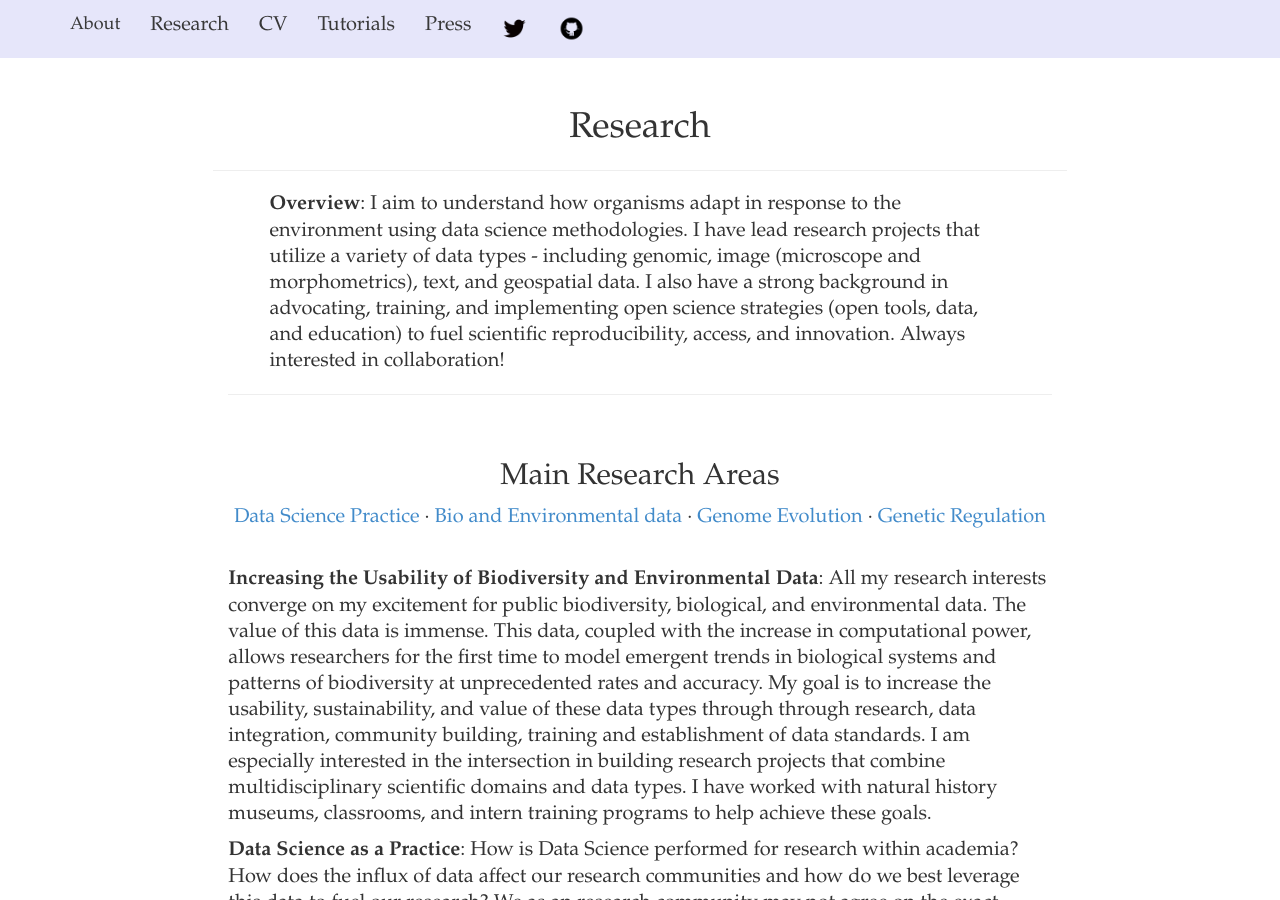
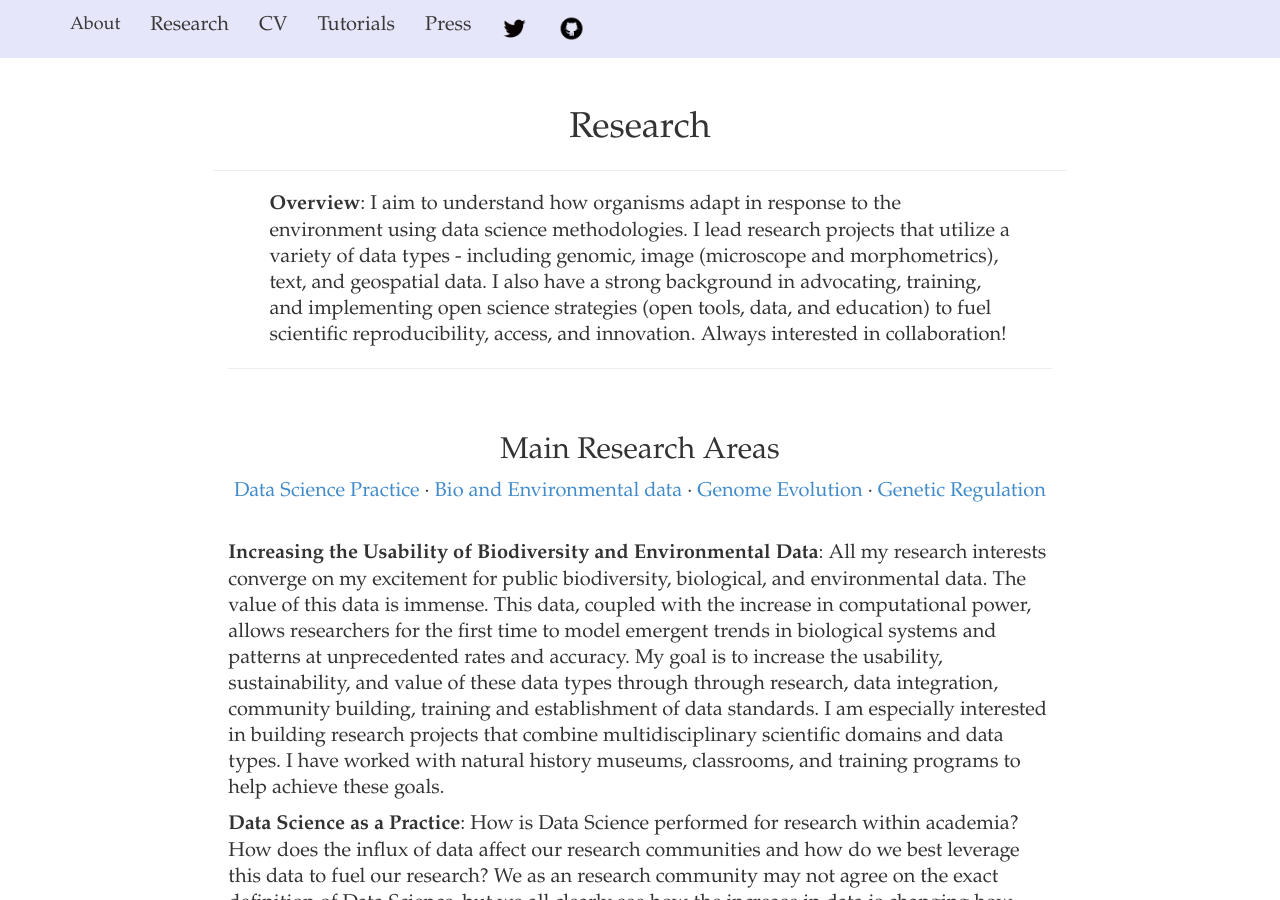
Before and after one commit to iamciera/creports, a Jekyll site: the page built from research/index.html, in a window 1280 px wide and 900 px high. Built offline with Jekyll 4.4.1, drawn with Linux system fonts in a browser that asks for light colours; nearby versions of some CDN libraries.

Commit message:
updated spelling

```diff
--- a/cv/index.html
+++ b/cv/index.html
@@ -259,7 +259,6 @@ layout: default
 				<hr />
 				<br />
 				<b>2021 - current</b><a href = "http://datasciencebydesign.org/"> Data Science by Design (DSxD)</a> Co-founder, Organizing Committee <br />
-				<b>2019 - current</b> ADSA CDN Executive Commitee<br />
 				<b>2017 - current</b> BIDs Best Practices Working Group<br />
 				<b>2018 - current</b><a href = "https://www.textxd.org/"> TextXD Annual Conference</a> Organizing Committee<br />
 				<b>2019 - current</b> ADSA CDN Executive Commitee<br />
--- a/index.html
+++ b/index.html
@@ -25,7 +25,7 @@ layout: default
                 </div>
 
             	<p>
-            	I am currently the Data Science Research Lead for Biodiversity and Environmental Sciences at the <a href = "https://bids.berkeley.edu/">Berkeley Intitute of Data Science (BIDS)</a>.  In addition to working on Biological and Enviromental data projects, I focus on data management, computational reproducbility, best practices, and education of Data Science.
+            	I am currently the Data Science Research Lead for Biodiversity and Environmental Sciences at the <a href = "https://bids.berkeley.edu/">Berkeley Institute for Data Science (BIDS)</a>.  In addition to working on Biological and Enviromental research, I focus on data management, computational reproducbility, best practices, and education of Data Science.
 
                 <p>I also love to program, especially R, Python, Javascript, and CSS.</p>
             	</p>
--- a/research/index.html
+++ b/research/index.html
@@ -7,7 +7,7 @@ layout: research
 </div>
 <div align="left">
 	<p style="margin-left:5%; margin-right:5%;">
-        <b>Overview</b>: I aim to understand how organisms adapt in response to the environment using data science methodologies. I have lead research projects that utilize a variety of data types - including genomic, image (microscope and morphometrics), text, and geospatial data. I also have a strong background in advocating, training, and implementing open science strategies (open tools, data, and education) to fuel scientific reproducibility, access, and innovation. Always interested in collaboration!
+        <b>Overview</b>: I aim to understand how organisms adapt in response to the environment using data science methodologies. I lead research projects that utilize a variety of data types - including genomic, image (microscope and morphometrics), text, and geospatial data. I also have a strong background in advocating, training, and implementing open science strategies (open tools, data, and education) to fuel scientific reproducibility, access, and innovation. Always interested in collaboration!
     </p>
      <hr />
      <br>
@@ -22,7 +22,7 @@ layout: research
     <br>
 
    <p> <a name="portals"></a>
-    <b>Increasing the Usability of Biodiversity and Environmental Data</b>: All my research interests converge on my excitement for public biodiversity, biological, and environmental data. The value of this data is immense. This data, coupled with the increase in computational power, allows researchers for the first time to model emergent trends in biological systems and patterns of biodiversity at unprecedented rates and accuracy.  My goal is to increase the usability, sustainability, and value of these data types through through research, data integration, community building, training and establishment of data standards. I am especially interested in the intersection in building research projects that combine multidisciplinary scientific domains and data types. I have worked with natural history museums, classrooms, and intern training programs to help achieve these goals.
+    <b>Increasing the Usability of Biodiversity and Environmental Data</b>: All my research interests converge on my excitement for public biodiversity, biological, and environmental data. The value of this data is immense. This data, coupled with the increase in computational power, allows researchers for the first time to model emergent trends in biological systems and patterns at unprecedented rates and accuracy.  My goal is to increase the usability, sustainability, and value of these data types through through research, data integration, community building, training and establishment of data standards. I am especially interested in building research projects that combine multidisciplinary scientific domains and data types. I have worked with natural history museums, classrooms, and training programs to help achieve these goals.
    </p>
  	<p>
 	 	<b>Data Science as a Practice</b>: How is Data Science performed for research within academia? How does the influx of data affect our research communities and how do we best leverage this data to fuel our research? We as an research community may not agree on the exact definition of Data Science, but we all clearly see how the increase in data is changing how research is performed.  With this monumental shift we in research must understand and adapt our research practices. I have worked to establish standards and practices within our community including computational reproducibility, data management, career paths, and education. I am an open science advocate and actively work to make my research and the communities I work with strive for a more inclusive, transparent, and reproducible scientific future.
```
